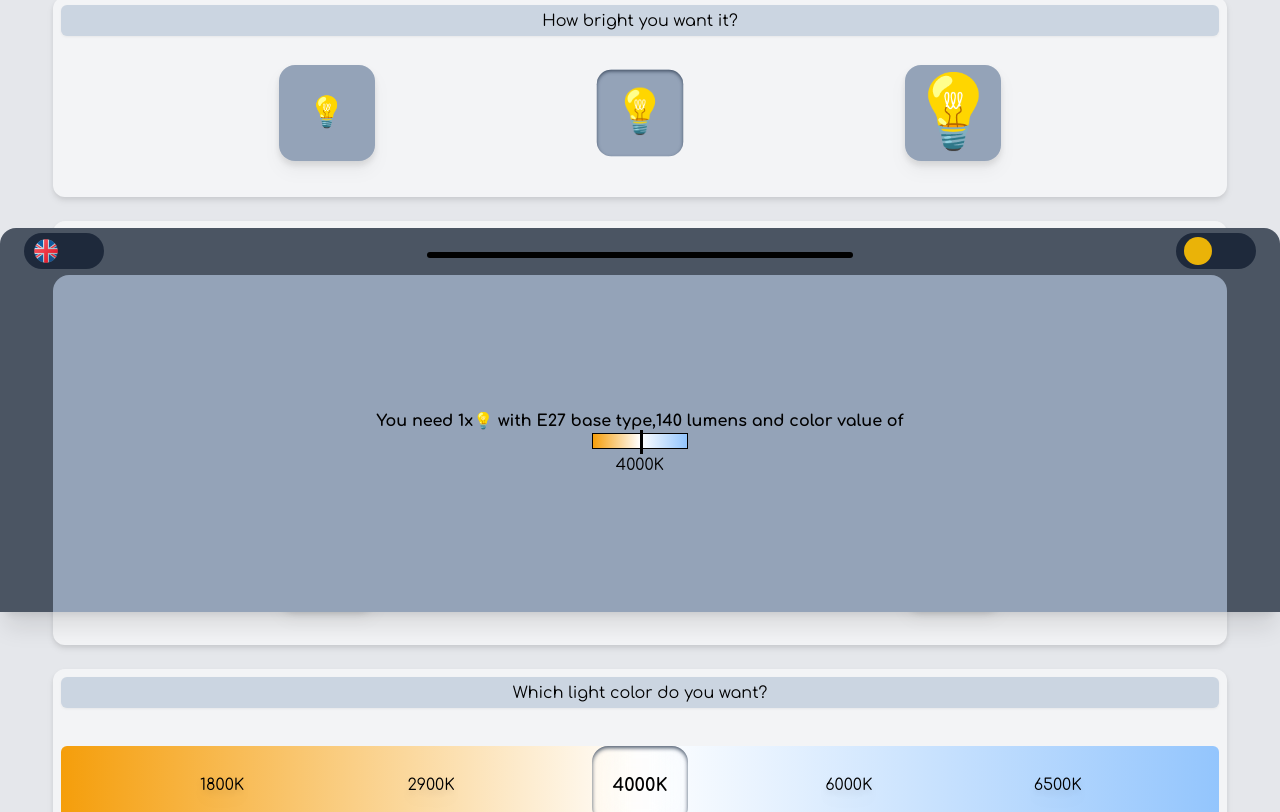
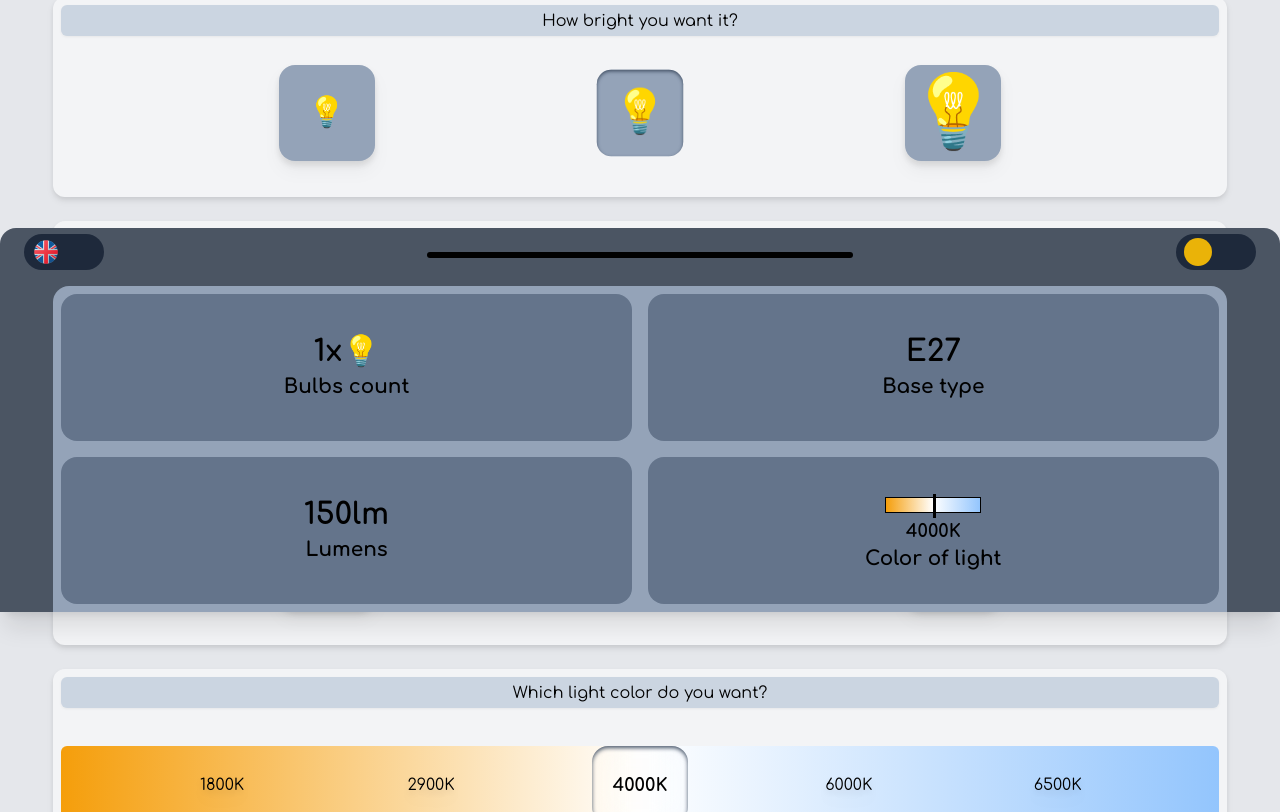
Before and after one commit to DevmianS/LightApp, a React (Vite) app: page / in a window 1280 px wide. Shown: the part 526-1338 px from the top of the page. Built offline with nearby package versions, Linux system fonts and the light colour scheme.

Commit message:
REACT - Finished calculating logic

```diff
--- a/src/components/LumenCalc/LightTemp/LightTemp.tsx
+++ b/src/components/LumenCalc/LightTemp/LightTemp.tsx
@@ -41,7 +41,7 @@ const LightTemp: FC<Props> = ({ stateData: { colorTemp, setColorTemp } }) => {
     <Panel
       title={getLang(
         'Which light color do you want?',
-        'Jaka ma być barwa światła?'
+        'Który kolor światła chcesz?'
       )}
     >
       <div className='flex h-1/2 w-full items-center justify-evenly rounded-md bg-gradient-to-r from-amber-500 via-white to-blue-300'>
--- /dev/null
+++ b/src/components/ResultWindow/ResultTile.tsx
@@ -0,0 +1,21 @@
+import { FC } from 'react';
+
+interface Props {
+  data: {
+    title: string;
+  };
+  children: any;
+}
+
+const ResultTile: FC<Props> = ({ data: { title }, children }) => {
+  return (
+    <div className='flex h-full w-full flex-col items-center justify-between justify-self-center rounded-2xl bg-slate-500 py-10'>
+      <div className='flex flex-col items-center justify-center gap-1 text-3xl font-bold'>
+        {children}
+      </div>
+      <span className='text-center text-xl font-semibold'>{title}</span>
+    </div>
+  );
+};
+
+export default ResultTile;
--- a/src/components/ResultWindow/ResultWindow.tsx
+++ b/src/components/ResultWindow/ResultWindow.tsx
@@ -1,11 +1,13 @@
-import { FC, useState } from 'react';
+import { FC } from 'react';
 import {
   brightnessLevel,
   bulbBase,
   colorTemp,
   lampType,
 } from '../../types/types';
+import { getLang } from '../../Utlis/utlis';
 import Controls from '../LumenCalc/Controls/Controls';
+import ResultTile from './ResultTile';
 
 interface Props {
   stateData: {
@@ -44,37 +46,46 @@ const ResultWindow: FC<Props> = ({
     if (colorTemp === '6000K') return 'left-[70%]';
     if (colorTemp === '6500K') return 'left-[92%]';
   };
+  const calculator = () => {
+    const getBrightnessLumens = () => {
+      if (brightnessLevel === 'low') return 100;
+      if (brightnessLevel === 'high') return 300;
+      else return 150;
+    };
+    const lumenPerMeter = getBrightnessLumens();
+    return Math.round((sqMeters * lumenPerMeter) / bulbCount);
+  };
   return (
     <div
-      className={`fixed bottom-0 left-0 flex h-96 w-full translate-y-[338px]  flex-col items-center justify-center rounded-t-2xl bg-gray-600 shadow-xl transition-all duration-500 ease-in ${
+      className={`fixed bottom-0 left-0 flex h-96 w-full translate-y-[338px]  flex-col items-center justify-between rounded-t-2xl bg-gray-600 shadow-xl transition-all duration-500 ease-in ${
         resultIsVisible ? 'translate-y-[0px]' : ''
       }`}
     >
       <Controls />
       <div
         onClick={resultWindowHandler}
-        className='absolute top-4 my-2 h-1.5 w-1/3 rounded-full bg-black'
+        className='absolute top-4 my-2 h-1.5 w-1/3  rounded-full bg-black'
       ></div>
-      <div className='flex h-[90%] w-11/12 flex-col items-center justify-center rounded-t-2xl bg-slate-400'>
-        <span className='text-center font-semibold'>
-          You need {bulbCount}x💡 with {bulbBase} base type,
-          {Math.round((sqMeters * 140) / bulbCount)} lumens and color value of
-        </span>
-
-        <div className='flex flex-col items-center justify-center gap-1'>
+      <div className='grid h-[85%] w-11/12 grid-cols-2 grid-rows-2 items-center justify-center gap-4 rounded-t-2xl bg-slate-400 p-2'>
+        <ResultTile data={{ title: getLang('Bulbs count', 'Ilość żarówek') }}>
+          <span className='text-center font-semibold'>{bulbCount}x💡</span>
+        </ResultTile>
+        <ResultTile data={{ title: getLang('Base type', 'Rodzaj trzonka') }}>
+          <span className='text-center font-semibold'>{bulbBase}</span>
+        </ResultTile>
+        <ResultTile data={{ title: getLang('Lumens', 'Lumeny') }}>
+          <span className='text-center font-semibold'>{calculator()}lm</span>
+        </ResultTile>
+        <ResultTile
+          data={{ title: getLang('Color of light', 'Kolor światła') }}
+        >
           <div className='relative h-4 w-24 border border-solid border-black bg-gradient-to-r from-amber-500 via-white to-blue-300'>
             <div
               className={`absolute -top-1 h-6 w-[3px] bg-black ${calcTemp()}`}
             ></div>
           </div>
-          {colorTemp}
-        </div>
-        {/* <span>BulbCount: {bulbCount}</span>
-        <span>BulbBase: {bulbBase}</span>
-        <span>Lumens: {Math.round((sqMeters * 140) / bulbCount)}lm</span>
-        <span>Color temperature: {colorTemp}</span>
-        <div className='bg-gradient-to-r from-amber-500 via-white to-blue-300'></div>
-        <br></br> */}
+          <span className='text-lg'>{colorTemp}</span>
+        </ResultTile>
       </div>
     </div>
   );
```
